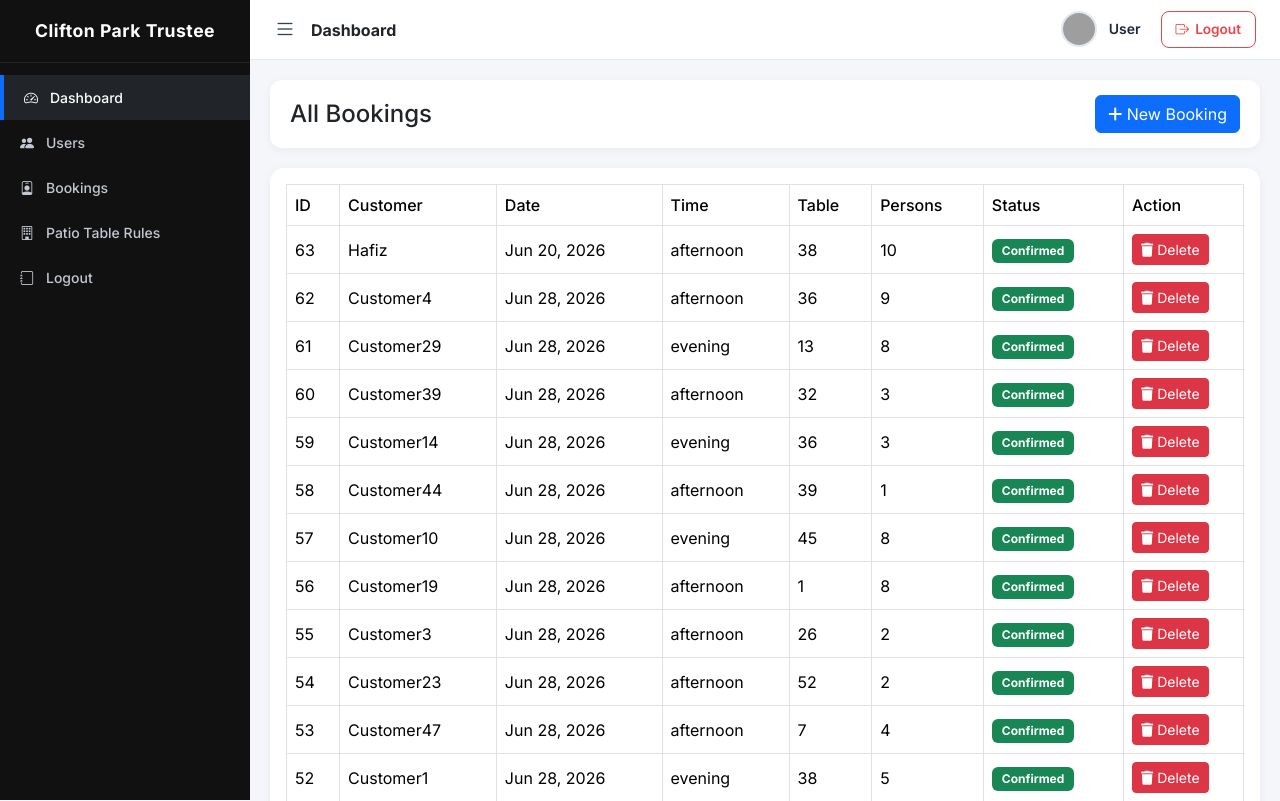
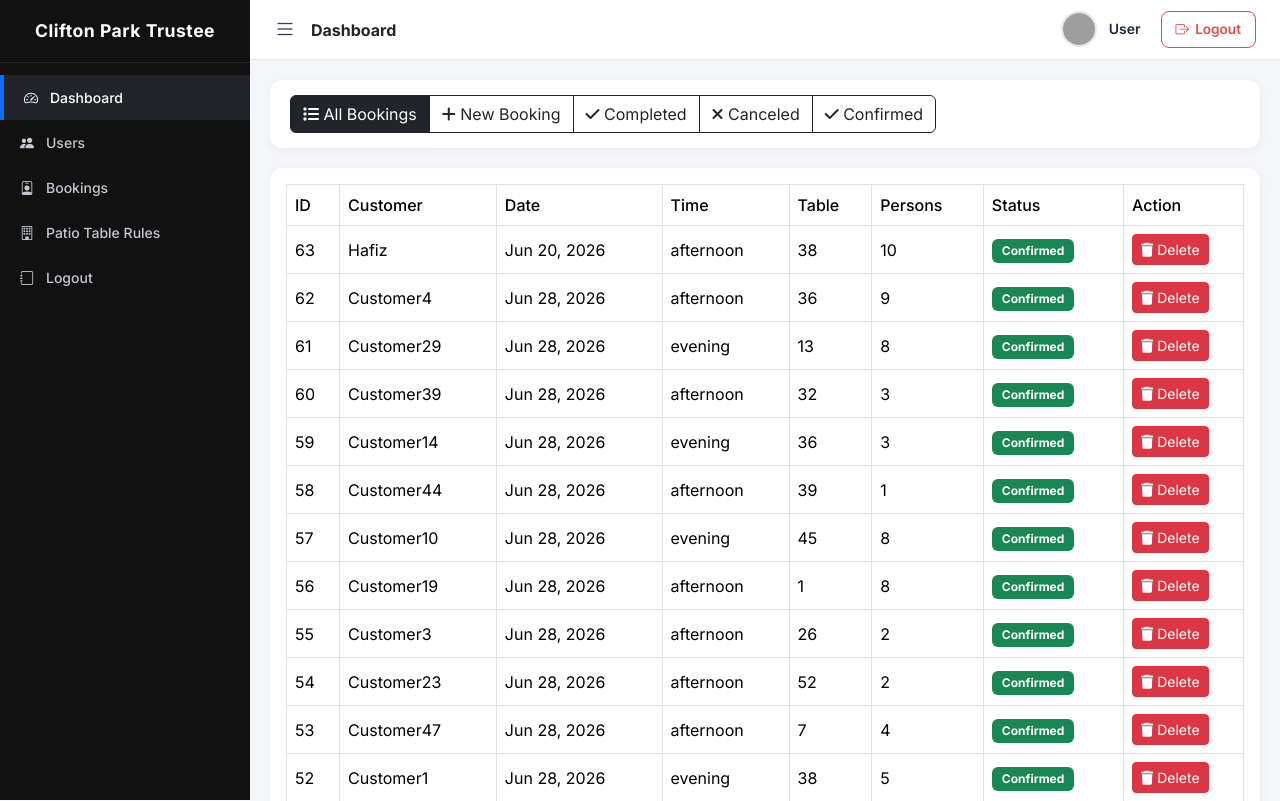
Before and after one commit to hafizullah22/reservations, a CodeIgniter app: page /reservations/index.php/admin/bookings in a window 1280 px wide. Shown: the top 801 px of the page. Run offline with CodeIgniter, Linux system fonts and the light colour scheme; data comes from the database, SQL or seed files in the repository; some libraries are stand-ins or nearby versions; grey boxes are pictures that could not be loaded.

Commit message:
Update Admin Panel

```diff
--- a/application/views/admin/bookings/index.php
+++ b/application/views/admin/bookings/index.php
@@ -41,6 +41,9 @@
     -webkit-overflow-scrolling: touch;
 }
 
+
+
+
 /* ================= MOBILE ================= */
 
 @media (max-width:768px) {
@@ -67,19 +70,44 @@
 
     <!-- ================= TOPBAR ================= -->
 
-    <div class="topbar d-flex flex-column flex-md-row justify-content-between align-items-md-center gap-2">
+  <div class="topbar d-flex flex-column flex-md-row justify-content-between align-items-md-center gap-3">
 
-        <h4 class="mb-0">
+    <!-- TITLE -->
+    <!-- <h5 class="mb-0 fw-semibold">
+        All Bookings
+    </h5> -->
+
+    <!-- MENU BUTTON GROUP -->
+    <div class="btn-group booking-menu" role="group">
+
+        <a href="<?= site_url('bookings'); ?>" class="btn btn-outline-dark active">
+            <i class="fa fa-list"></i>
             All Bookings
-        </h4>
+        </a>
 
-        <a href="<?= site_url('bookings/create'); ?>"
-           class="btn btn-primary">
+        <a href="<?= site_url('bookings/create'); ?>" class="btn btn-outline-dark">
             <i class="fa fa-plus"></i>
             New Booking
         </a>
 
+        <a href="<?= site_url('bookings/completed'); ?>" class="btn btn-outline-dark">
+            <i class="fa fa-check"></i>
+            Completed
+        </a>
+
+        <a href="<?= site_url('bookings/create'); ?>" class="btn btn-outline-dark">
+            <i class="fa fa-times"></i>
+            Canceled
+        </a>
+
+        <a href="<?= site_url('bookings/completed'); ?>" class="btn btn-outline-dark">
+            <i class="fa fa-check"></i>
+            Confirmed
+        </a>
+
     </div>
+
+</div>
 
     <!-- ================= FLASH MESSAGE ================= -->
 
```
